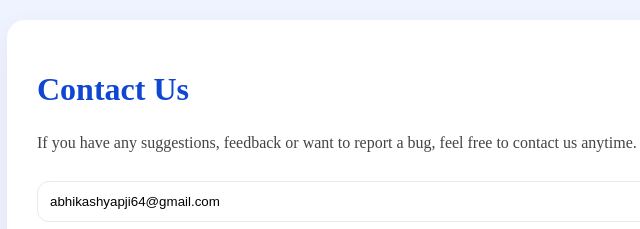
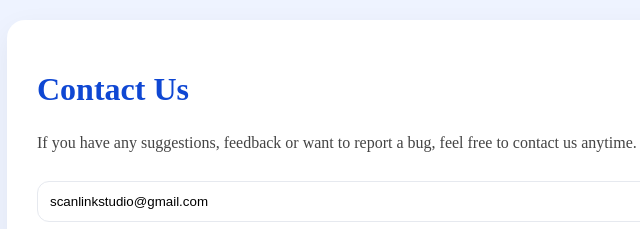
Before and after one commit to adityta/ScanLink_Studio, a plain HTML site: page contact.html in a window 1280 px wide. Shown: the top 229 px of the page, 278-918 px from the left. Drawn offline with Linux system fonts and the light colour scheme.

Commit message:
Update contact.html

```diff
--- a/contact.html
+++ b/contact.html
@@ -31,7 +31,7 @@ button{background:#0f47d3;color:#fff;font-weight:600;border:0;cursor:pointer}
 <p>If you have any suggestions, feedback or want to report a bug,
 feel free to contact us anytime.</p>
 
-<input id="email" value="abhikashyapji64@gmail.com" readonly>
+<input id="email" value="scanlinkstudio@gmail.com" readonly>
 <button onclick="copy()">Copy Email</button>
 
 <p style="margin-top:20px;color:#666;font-size:14px">
```
